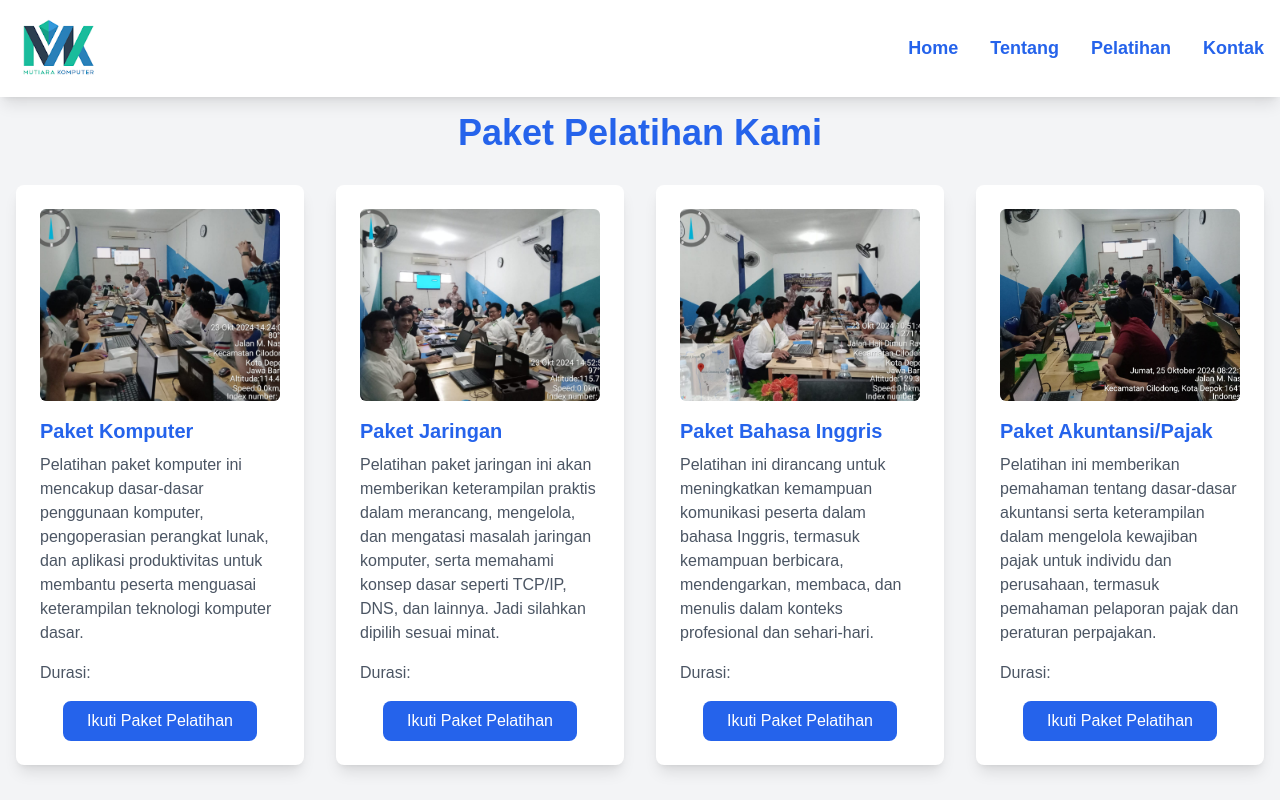
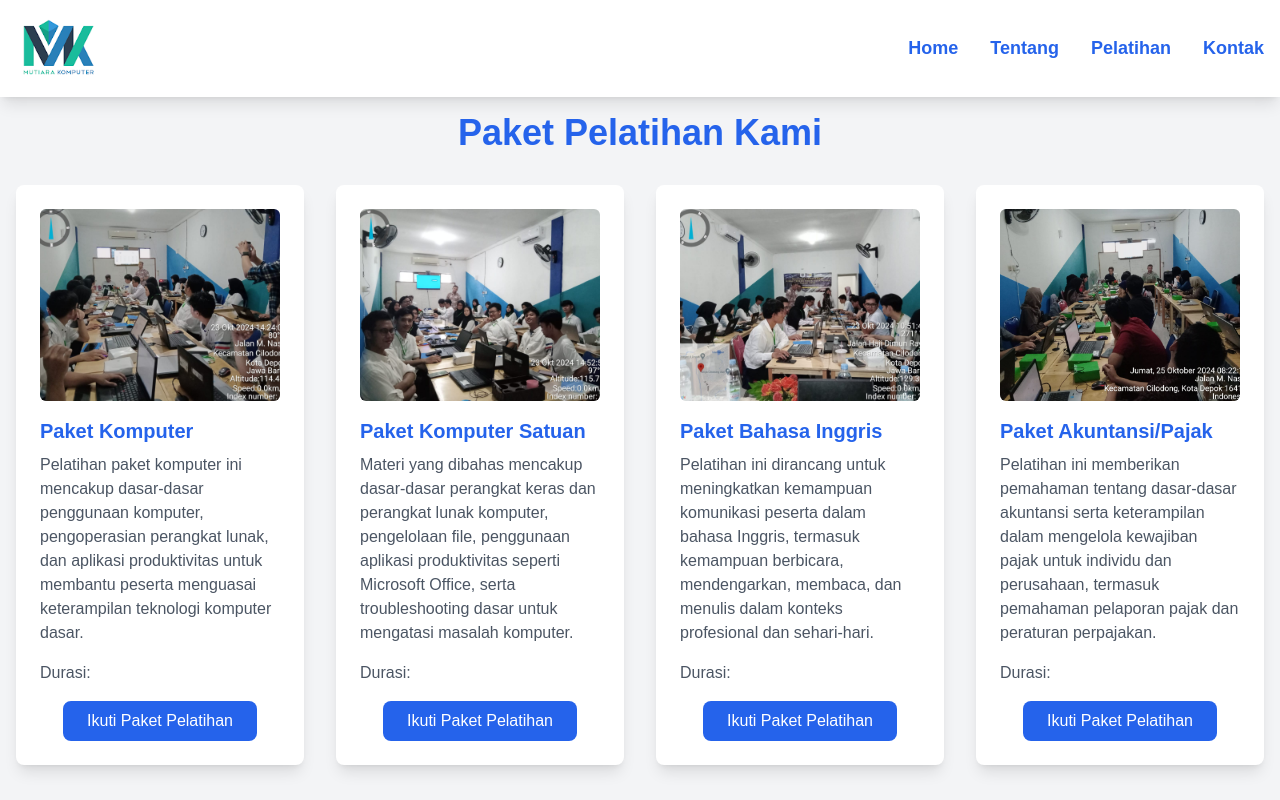
Before and after one commit to andikadeniardi/muticom_depok, a Next.js app: page /pelatihan in a window 1280 px wide. Shown: the top 800 px of the page. Built offline with nearby package versions, Linux system fonts and the light colour scheme.

Commit message:
feat: Update Pelatihan Page

```diff
--- a/src/app/pelatihan/page.tsx
+++ b/src/app/pelatihan/page.tsx
@@ -24,12 +24,12 @@ const PaketPage = () => {
             link="/PaketKomputer"
           />
 
-          {/* Paket Pelatihan Jaringan */}
+          {/* Paket Pelatihan Komputer Satuan  */}
           <PaketCard
-            title="Paket Jaringan"
-            description="Pelatihan paket jaringan ini akan memberikan keterampilan praktis dalam merancang, mengelola, dan mengatasi masalah jaringan komputer, serta memahami konsep dasar seperti TCP/IP, DNS, dan lainnya. Jadi silahkan dipilih sesuai minat."
+            title="Paket Komputer Satuan"
+            description="Materi yang dibahas mencakup dasar-dasar perangkat keras dan perangkat lunak komputer, pengelolaan file, penggunaan aplikasi produktivitas seperti Microsoft Office, serta troubleshooting dasar untuk mengatasi masalah komputer."
             imageUrl="/paket2.jpeg"
-            link="/PaketJaringan"
+            link="/PaketKomputerSatuan"
           />
 
           {/* Paket Pelatihan Bahasa Inggris */}
```
